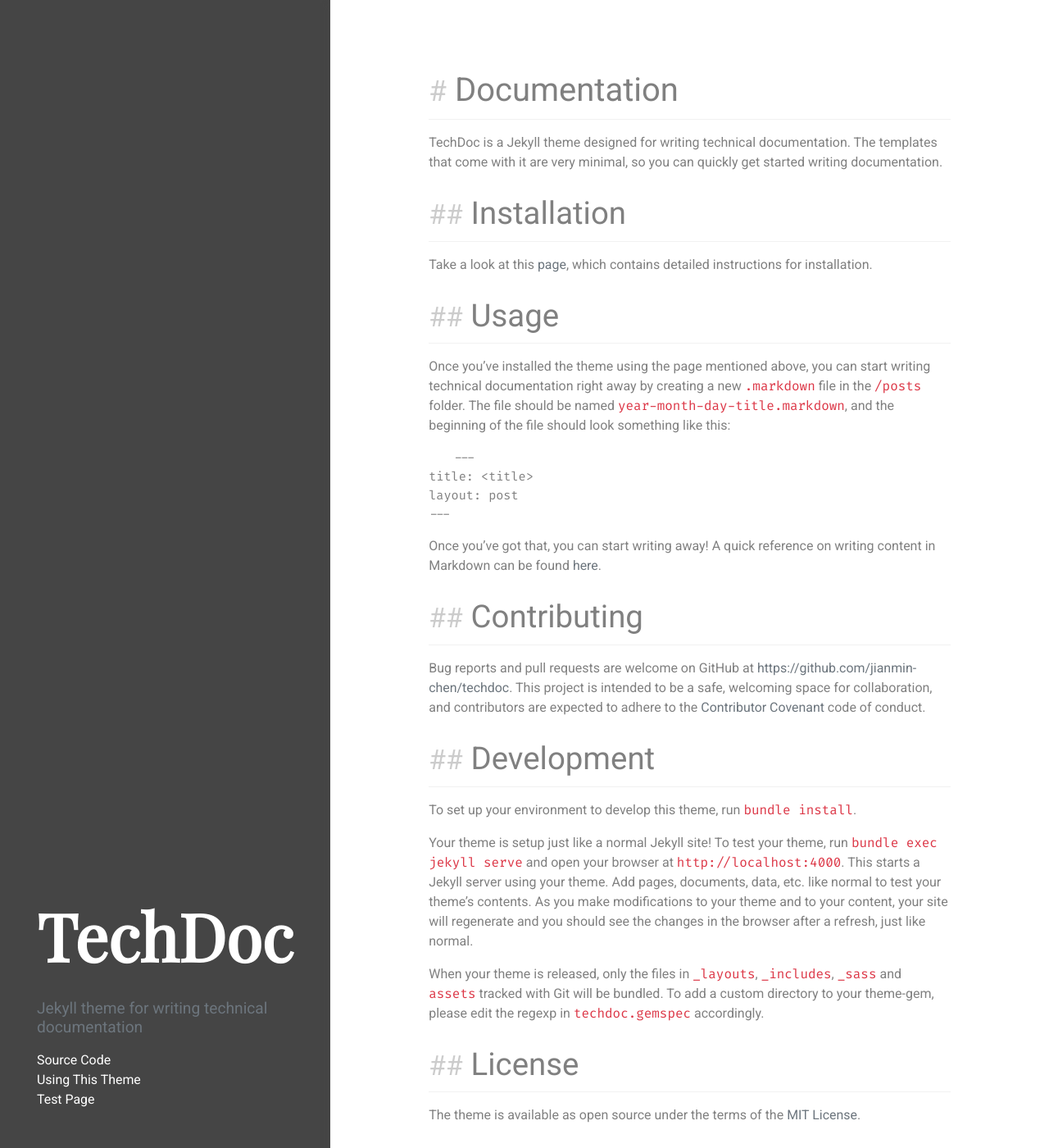
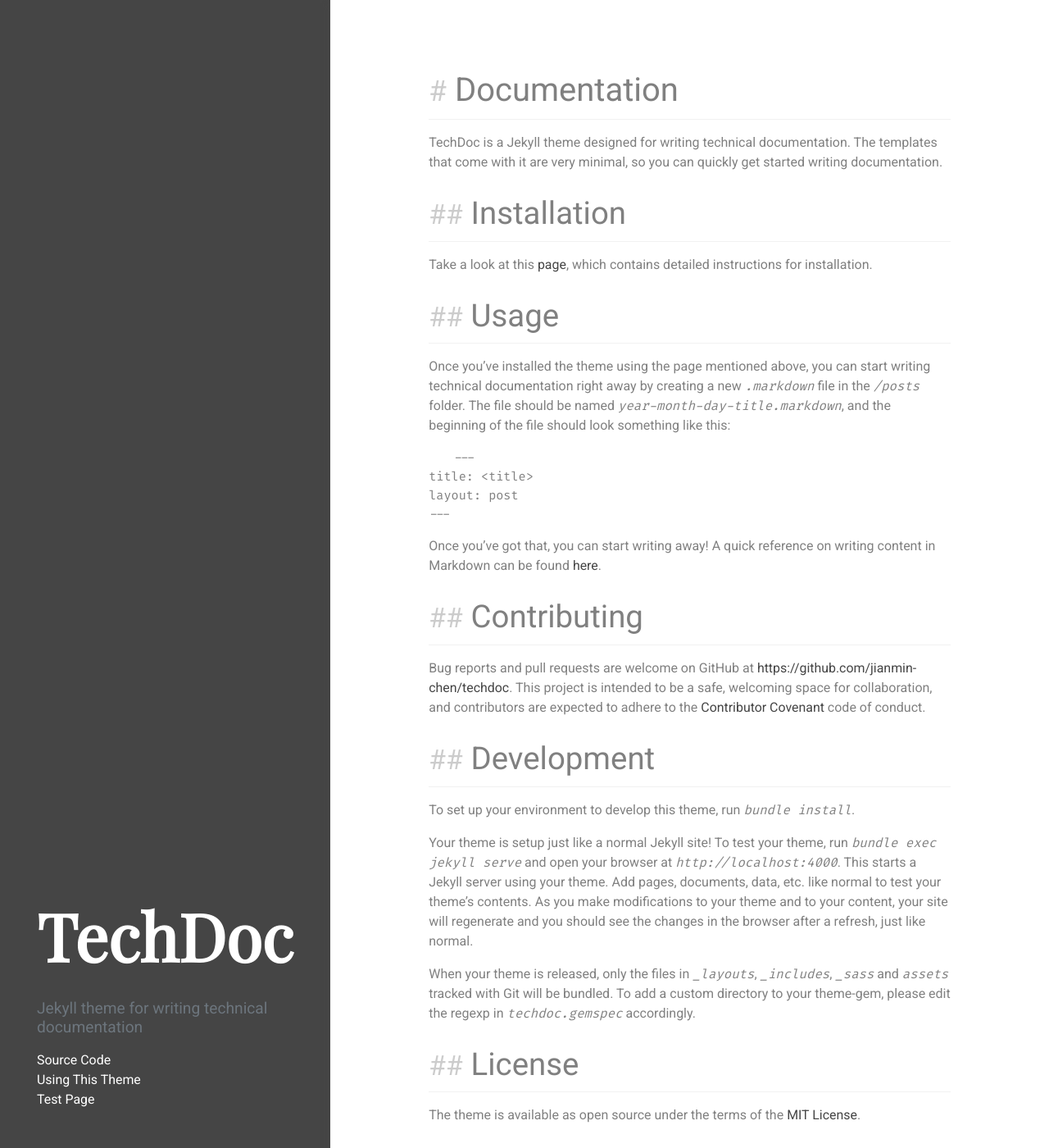
Before and after one commit to jianmin-chen/techdoc, a Jekyll site: the page built from index.markdown, in a window 1280 px wide and 1400 px high. Shown: the whole window at 82% size. Built offline with Jekyll 4.4.1, drawn with Linux system fonts in a browser that asks for light colours; a style sheet for code colours, icons or effects is not loaded.

Commit message:
Update theme

```diff
--- a/assets/css/styles.css
+++ b/assets/css/styles.css
@@ -29,7 +29,7 @@ img {
  * Basic typography setup
  */
 a {
-    color: var(--text-color);
+    color: #454545;
     font-size: 0.995rem;
     margin: 5px 0;
     text-decoration: none;
@@ -99,6 +99,7 @@ code {
 /* Navigation links */
 .menu .nav-link {
     color: white;
+    font-size: 0.995rem;
     display: block;
 }
 
@@ -185,12 +186,13 @@ code {
 }
 
 .content :not(pre) > code {
-    color: #dc3545;
-    font-size: 0.995rem;
+    font-size: 0.98rem;
+    font-style: italic;
     word-wrap: break-word;
 }
 
 .content pre > code {
+    border-radius: 15px;
     font-size: 0.95rem;
     padding: 15px 30px;
     white-space: pre-wrap;
@@ -260,6 +262,7 @@ code {
 
     .menu .menu-content {
         padding: 25px;
+        height: 100%;
     }
 
     .content-container {
```
